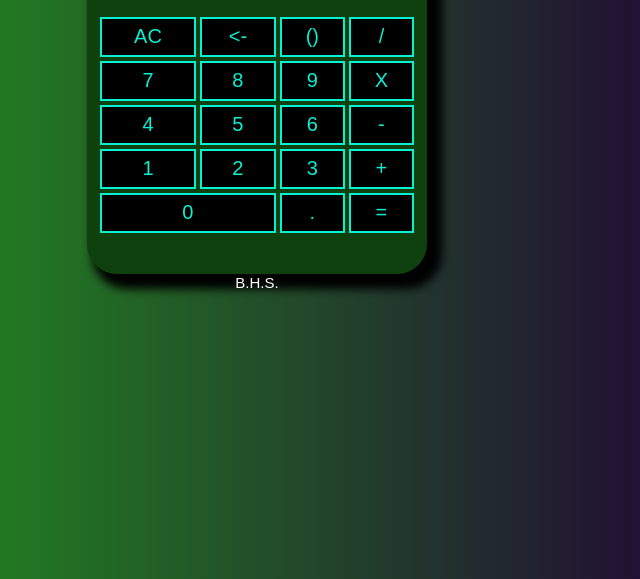
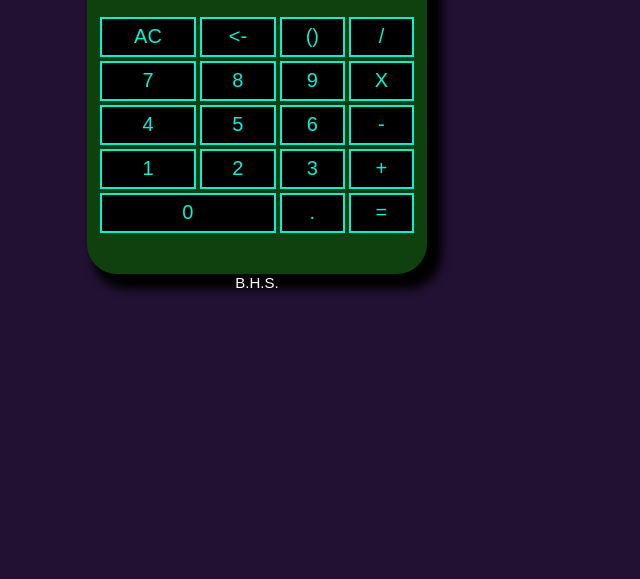
Before and after one commit to BrunoSantosLira/Calculadora, a plain HTML site: page index.html in a window 1280 px wide. Shown: the part 221-800 px from the top of the page, without its empty margins (383-1023 px from the left). Drawn offline with Linux system fonts and the light colour scheme.

Commit message:
commit atual

```diff
--- a/estilo.css
+++ b/estilo.css
@@ -3,10 +3,7 @@
     font-family: sans-serif;
 }
 body {
-    background: linear-gradient(
-    90deg,
-    rgb(34, 121, 34) 30%,
-    #221133 80%)
+    background-color: #221133;
 }
 
 article {
```
